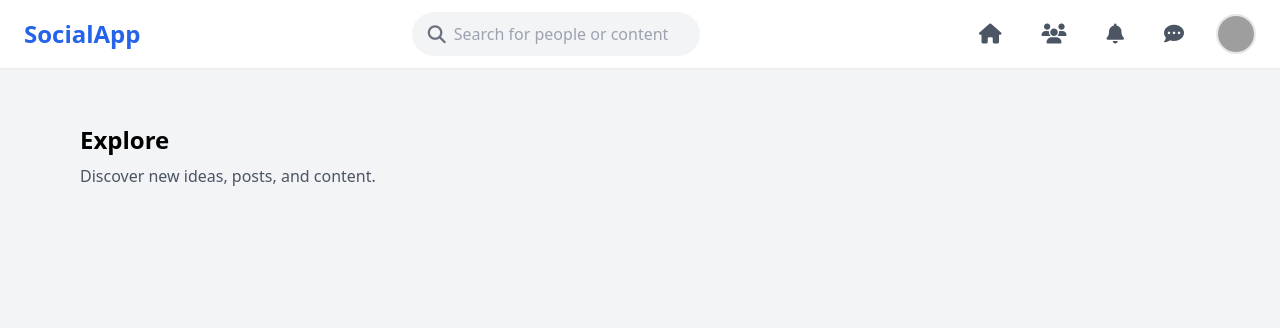
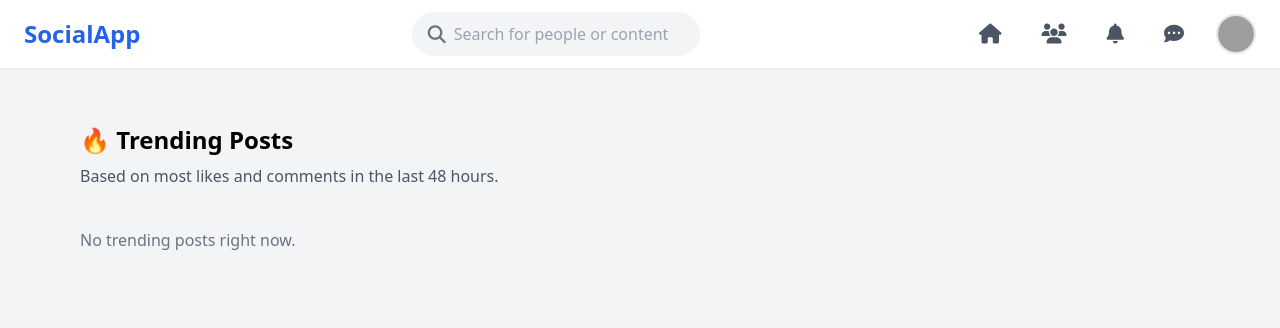
Before and after one commit to Akshaysonu916/Social-Media, a Django app: page /explore/ in a window 1280 px wide. Shown: the top 328 px of the page. Run offline with Django 5.2, Linux system fonts and the light colour scheme; data comes from the database, SQL or seed files in the repository; both versions use the stored data as it was after the commit; some libraries are stand-ins or nearby versions; grey boxes are pictures that could not be loaded.

Commit message:
13th commit

```diff
--- a/myapp/urls.py
+++ b/myapp/urls.py
@@ -20,7 +20,6 @@ urlpatterns = [
     path('groups/', views.groups_view, name='groups'),
     path('watch/', views.watch_view, name='watch'),
     path('memories/', views.memories_view, name='memories'),
-    path('explore/', views.explore_view, name='explore'),
 
 
 
@@ -64,4 +63,8 @@ urlpatterns = [
     path('events/', views.events_view, name='events_view'),
     path('events/<int:event_id>/',views.event_details, name='event_details'),
 
+    # explore URLs
+    path('explore/', views.explore_view, name='explore'),
+
+
 ]
--- a/myapp/views.py
+++ b/myapp/views.py
@@ -14,7 +14,7 @@ from collections import defaultdict
 from django.views.decorators.http import require_POST
 from django.core.paginator import Paginator
 import logging
-
+from django.db.models import Count, IntegerField, ExpressionWrapper, F
 
 # Create your views here.
 
@@ -141,11 +141,6 @@ def watch_view(request):
 
 def memories_view(request):
     return render(request, 'memories.html')
-
-def explore_view(request):
-    return render(request, 'explore.html')
-
-
 
 
 # story views
@@ -616,3 +611,28 @@ def event_details(request, event_id):
         'organizer': event.creator.username
     }
     return JsonResponse(data)
+
+
+
+# explore view
+def explore_view(request):
+    now = timezone.now()
+    time_threshold = now - timedelta(hours=48)  # Last 48 hours
+
+    trending_posts = (
+        Post.objects.filter(created_at__gte=time_threshold)
+        .annotate(
+            like_count=Count('likes', distinct=True),
+            comment_count=Count('comments', distinct=True),
+            popularity_score=ExpressionWrapper(
+                Count('likes', distinct=True) + Count('comments', distinct=True),
+                output_field=IntegerField()
+            )
+        )
+        .order_by('-popularity_score', '-created_at')[:20]  # Top 20 by popularity
+    )
+
+    context = {
+        'trending_posts': trending_posts,
+    }
+    return render(request, 'explore.html', context)
--- a/templates/explore.html
+++ b/templates/explore.html
@@ -1,9 +1,29 @@
 {% extends "navbar.html" %}
-
+{% load static %}
 {% block content %}
 <div class="max-w-7xl mx-auto px-4 mt-6">
-  <h1 class="text-2xl font-bold">Explore</h1>
-  <p class="text-gray-600 mt-2">Discover new ideas, posts, and content.</p>
-  <!-- Add exploration feed or ideas here -->
+  <h1 class="text-2xl font-bold">🔥 Trending Posts</h1>
+  <p class="text-gray-600 mt-2">Based on most likes and comments in the last 48 hours.</p>
+
+  <div class="grid grid-cols-2 md:grid-cols-3 lg:grid-cols-4 gap-6 mt-6">
+    {% for post in trending_posts %}
+      <div class="bg-white rounded-lg shadow hover:shadow-lg transition duration-300">
+        <div class="relative h-48 w-full overflow-hidden rounded-t-lg">
+          <img src="{{ post.image.url }}" alt="Post image" class="w-full h-full object-cover">
+        </div>
+        <div class="p-3">
+          <p class="text-sm font-semibold text-gray-800">{{ post.user.username }}</p>
+          <p class="text-xs text-gray-600 mt-1">{{ post.caption|truncatewords:12 }}</p>
+          <div class="flex items-center gap-2 mt-2 text-xs text-red-500 font-semibold">
+            🔥 Trending
+            <span class="text-gray-700">• {{ post.like_count }} Likes</span>
+            <span class="text-gray-700">• {{ post.comment_count }} Comments</span>
+          </div>
+        </div>
+      </div>
+    {% empty %}
+      <p class="text-gray-500 mt-4">No trending posts right now.</p>
+    {% endfor %}
+  </div>
 </div>
 {% endblock %}
```
Also changed, not shown: db.sqlite3, media/post_images/WhatsApp_Image_2025-05-07_at_20.44.12_99277e5d.jpg (added).
